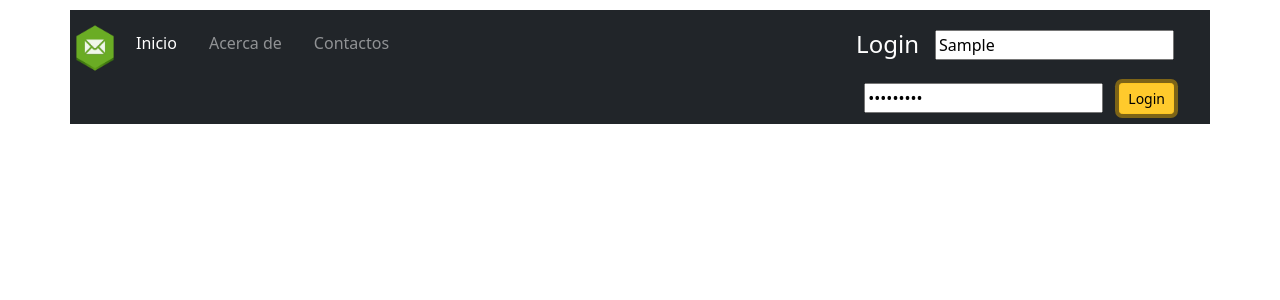
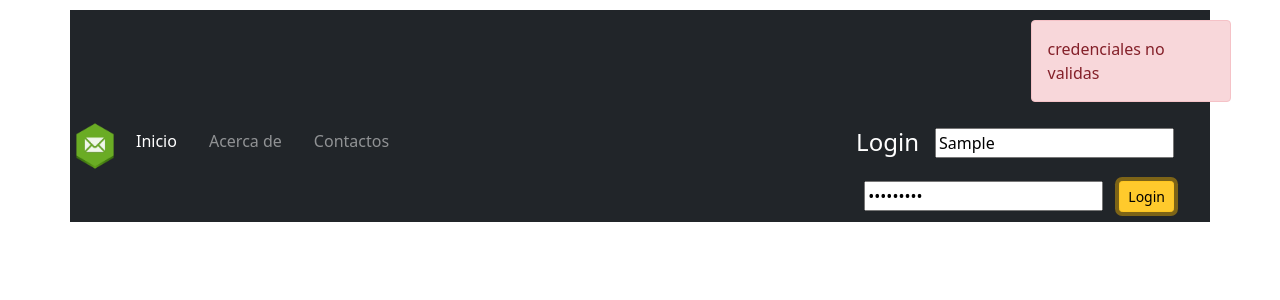
Before and after one commit to cesar98111/componentes-react, a React (Create React App) app: page / in a window 1280 px wide. Both pictures are taken after typing "Sample", "Sample123" into the empty fields and a click on the button "Login". Shown: the top 300 px of the page. Built offline with nearby package versions, Linux system fonts and the light colour scheme.

Commit message:
Feature: solucionados errores y aplicado mensaje de error

```diff
--- a/src/App.jsx
+++ b/src/App.jsx
@@ -16,11 +16,11 @@ const App =()=>{
     const[send, setSend]=useState("");
     return(
         <>
-            <Navbar Datas={Datas} setData={setEstate} setSend={setSend} />
+            <Navbar Datas={Datas} setData={setEstate} setSend={setSend} setPost={setPost} post={post} />
             <div className="container">
                 <div className="row justify-content-evenly">
                     <div className="col-6">
-                        {(Datas.contraseña==="1234")?<FromSendPost Data={Datas} Post={post} setPost={setPost} send={send} setSend={setSend} />:null}
+                        {(Datas.contraseña==="1234")?<FromSendPost Data={Datas} Post={post} setPost={setPost} setSend={setSend} />:null}
                     </div>
 
                     <div className="col-6">
--- a/src/components/FromSendPost/FromSendPost.jsx
+++ b/src/components/FromSendPost/FromSendPost.jsx
@@ -21,7 +21,7 @@ const FromSendPost=({Data,Post,setPost,setSend})=>{
     return(
         <div className="border rounded shadow">
             <div className="bg-warning p-1 ">
-                <p className="post-title ">Autor:  <spam className="fw-bolder">{Data.nombre}</spam></p>
+                <p className="post-title ">Autor:  <span className="fw-bolder">{Data.nombre}</span></p>
             </div>
             <div>
                 <form onSubmit={handleSubmit}  className="form-send">
@@ -29,7 +29,7 @@ const FromSendPost=({Data,Post,setPost,setSend})=>{
                         <p>
                             <label htmlFor="titulo"  className="from-label fw-bold">Titulo</label>
                         </p>
-                        <input type="text" name="titulo" className="form-control" id="titulo" onChange={handleInputChange} />
+                        <input type="text" name="titulo" className="form-input" id="titulo" onChange={handleInputChange} />
                     </div>
                     <div className="mb-3">
                         <p>
@@ -52,7 +52,6 @@ FromSendPost.propTypes={
     Data:PropTypes.object.isRequired,
     Post:PropTypes.object.isRequired,
     setPost:PropTypes.func.isRequired,
-    send:PropTypes.bool.isRequired,
     setSend:PropTypes.func.isRequired
 }
 
--- a/src/components/Login/Login.jsx
+++ b/src/components/Login/Login.jsx
@@ -14,9 +14,7 @@ const Login =({Datos, setDatos})=>{
 
     }
     const handleSubmit=(e)=>{
-        if(user.contraseña!=="1234"){
-            window.alert("la contraseña es invalida");
-        }
+
         e.preventDefault();
         setDatos(user);
     }
--- a/src/components/Logout/Logout.jsx
+++ b/src/components/Logout/Logout.jsx
@@ -1,5 +1,5 @@
 import  PropTypes from 'prop-types'
-const Logout =({Datos, setDatos, setSend})=>{
+const Logout =({Datos, setDatos, setSend,post ,setpost})=>{
 
     const returnn =(e)=>{
         e.preventDefault();
@@ -10,13 +10,18 @@ const Logout =({Datos, setDatos, setSend})=>{
                 contraseña:""
 
         });
+        setpost({
+            ...post,
+            titulo:"",
+            texto:""
+        })
     }
     return(
         <div className="container">
             <form onSubmit={returnn}>
                 <div className="row justify-content-end ">
                     <h4 className="text-white col-lg-2 Logout-title ">Logout</h4>
-                    <p className="text-white-50 col-lg-4 usuario ">usuario: <spam className="name text-white">{Datos.nombre}</spam></p>
+                    <p className="text-white-50 col-sm-4 usuario ">usuario: <span className="name text-white">{Datos.nombre}</span></p>
                     <div className="col-lg-2">
                         <button className="btn btn-warning" type="submit">logout</button>
                     </div>
@@ -30,6 +35,8 @@ const Logout =({Datos, setDatos, setSend})=>{
 Logout.propTypes={
     Datos:PropTypes.object.isRequired,
     setDatos:PropTypes.func.isRequired,
-    setSend:PropTypes.func.isRequired
+    setSend:PropTypes.func.isRequired,
+    setpost:PropTypes.func.isRequired,
+    post:PropTypes.object.isRequired
 }
 export default Logout;
--- a/src/components/Navbar/Navbar.jsx
+++ b/src/components/Navbar/Navbar.jsx
@@ -3,13 +3,14 @@ import PropTypes from 'prop-types';
 import Login from "../Login/Login";
 import Logout from "../Logout/Logout";
 
-const Navbar =({Datas,setData,setSend})=>{
+const Navbar =({Datas,setData,setSend,setPost,post})=>{
 
 
     return(
         <>
 
                 <nav className="bg-dark  container">
+                    {((Datas.contraseña!=="1234")&&(Datas.contraseña!==""))?<div className='alert alert-danger error' role="alert">credenciales no validas</div>:null}
                     <div className="row justify-content-beteewn">
                     <div className="nav col">
                         <ul className="nav nav-item option">
@@ -32,7 +33,7 @@ const Navbar =({Datas,setData,setSend})=>{
                         </ul>
                     </div>
                     <div className="nav col login">
-                        {(Datas.contraseña==='1234')?<Logout Datos={Datas} setDatos={setData} setSend={setSend}/>:(<><Login Datos={Datas} setDatos={setData} className="nav-item"/></>)}
+                        {(Datas.contraseña==='1234')?<Logout Datos={Datas} setDatos={setData} setSend={setSend} post={post} setpost={setPost}/>:(<><Login Datos={Datas} setDatos={setData} className="nav-item"/></>)}
 
                     </div>
                     </div>
@@ -45,6 +46,8 @@ const Navbar =({Datas,setData,setSend})=>{
 Navbar.propTypes={
     Datas:PropTypes.object.isRequired,
     setData:PropTypes.func.isRequired,
-    setSend:PropTypes.object.isRequired
+    setSend:PropTypes.func.isRequired,
+    setPost:PropTypes.func.isRequired,
+    post:PropTypes.object.isRequired
 }
 export default Navbar;
--- a/src/index.css
+++ b/src/index.css
@@ -6,7 +6,9 @@
   margin-left: 10px;
   margin-bottom: -1px;
 }
-
+.form-input{
+  width: 80%;
+}
 .form-send{
   margin-top: 10px;
   margin-left: 10px;
@@ -46,3 +48,23 @@ nav{
 p{
   margin-left: 10px;
 }
+.error{
+    width: 200px;
+    animation-duration: 1s;
+    animation-name: slidein;
+    animation-iteration-count: inherit;
+    animation-direction: alternate;
+    margin-left:85%;
+
+}
+@keyframes slidein {
+  from {
+    margin-left: 0%;
+    width: 200px;
+  }
+
+  to {
+    margin-left: 85%;
+    width: 200px;
+  }
+}
```
